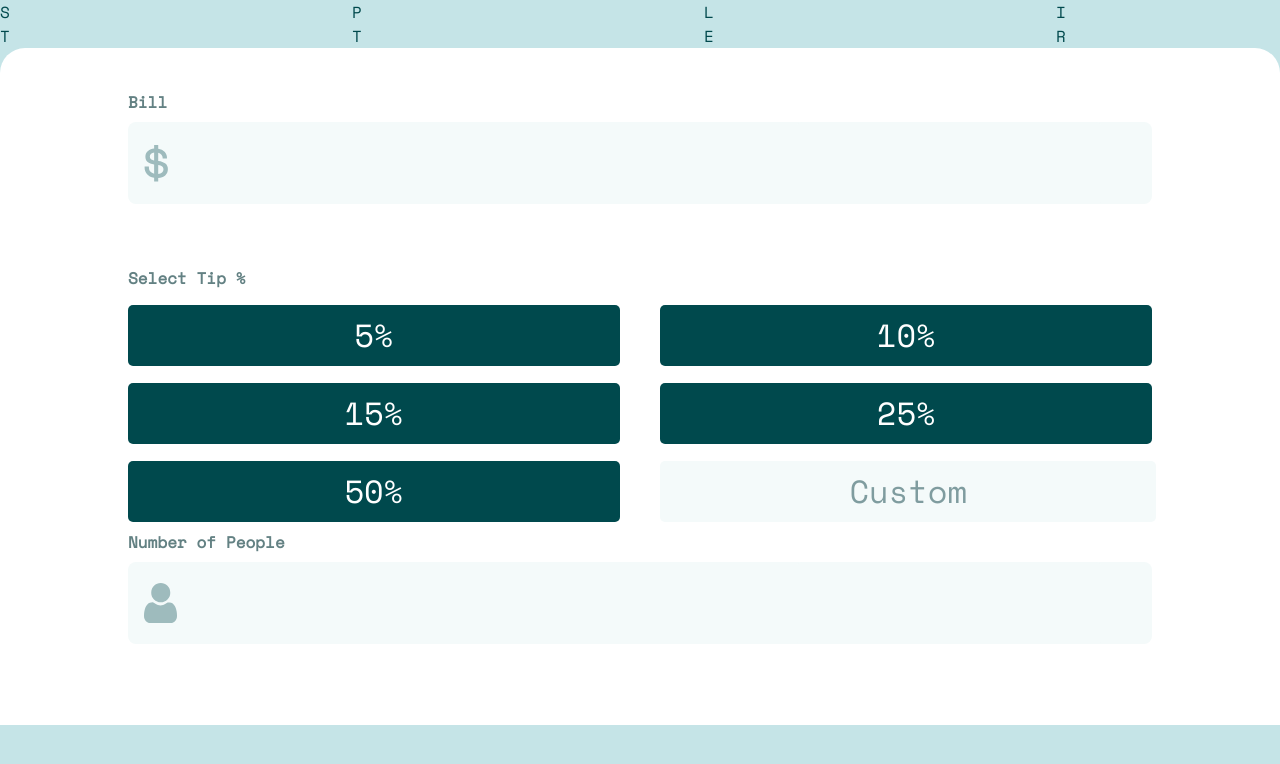
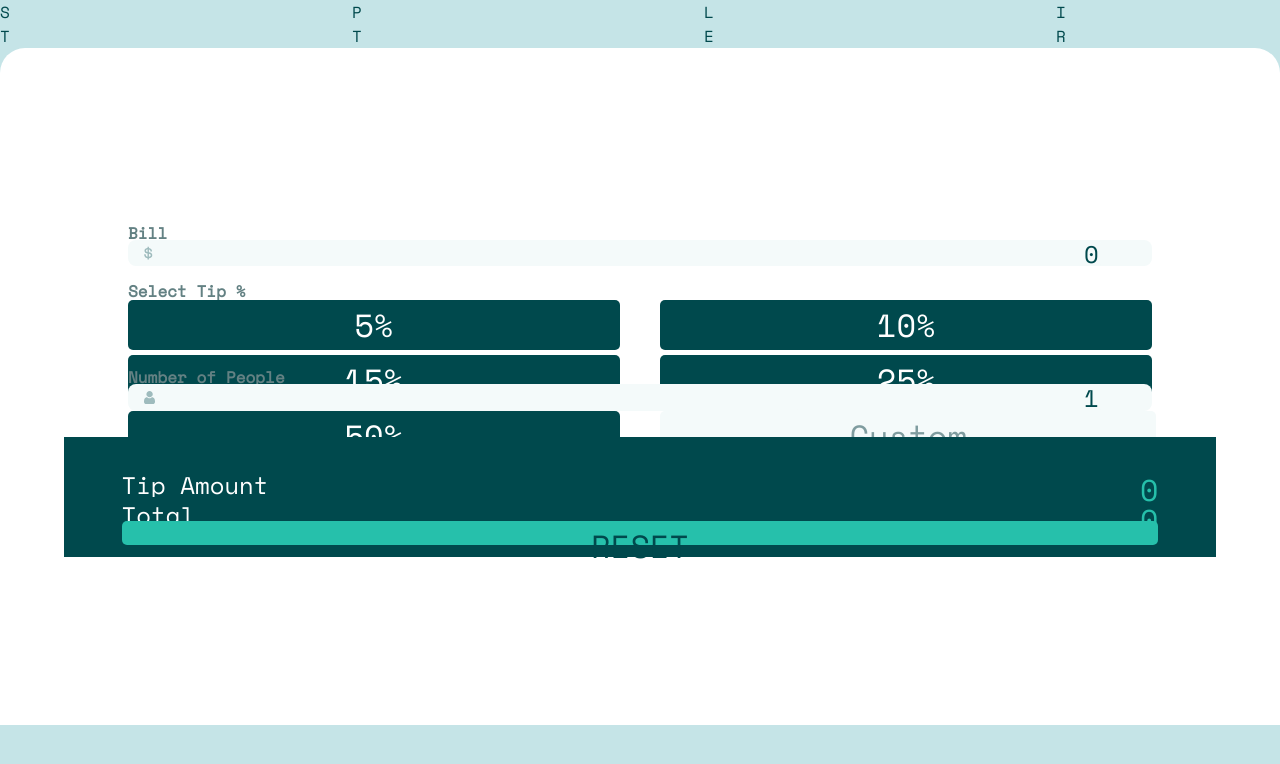
Before and after one commit to maperezromero/tip-calculator-app, a React (Create React App) app: page / in a window 1280 px wide. Shown: the top 764 px of the page. Built offline with nearby package versions, Linux system fonts and the light colour scheme.

Commit message:
Add: Calculations

```diff
--- a/src/App.css
+++ b/src/App.css
@@ -3,7 +3,6 @@
 *{
   font-family: 'Space Mono', monospace;
 }
-
 .App-header {
   background-color: #282c34;
   min-height: 100vh;
@@ -152,6 +151,50 @@ html, body, #root, #root>div{
   left: 1em;
 }
 
+.output{
+  background-color: hsl(183, 100%, 15%);
+  width: 90%;
+  display: flex;
+  flex-direction: column;
+  justify-content: center;
+  align-items: center;
+  position: relative;
+}
+
+.title-output{
+  color: white;
+  font-size: 1.5em;
+}
+.text-person{
+  color: hsl(189, 41%, 70%);
+}
+.amount-output{
+  color: hsl(172, 67%, 45%);
+  height: 100%;
+  text-align: end;
+  font-size: 30px;
+  border: 0px none;
+  border-radius: 5px;
+  position: absolute;
+  right: 5%;
+  outline: none;
+}
+.reset{
+  background-color: hsl(172, 67%, 45%);
+  color: hsl(183, 100%, 15%);
+  font-size: 2em;
+  border: none;
+  border-radius: 5px;
+  height: 20%;
+  width: 90%;
+  position: absolute;
+  bottom: 10%;
+}
+.dollar-output{
+  background-color: hsl(183, 100%, 15%);
+  color: hsl(172, 67%, 45%);;
+  height: 10%
+}
 @media screen and (max-width: 767px){
   .App{
     display: flex;
@@ -159,6 +202,8 @@ html, body, #root, #root>div{
     gap:15px;
   }
   .container{
+    display: flex;
+    flex-direction: column;
     align-content: center;
 
   }
@@ -180,17 +225,17 @@ html, body, #root, #root>div{
 
   }
   .output{
-    height: 40%;
-
-    display: grid;
+    height: 30%;
+    border-radius: 15px;
   }
 }
   .calculator{
     height: 84.6%;
     bottom: 0px;
     border-radius: 25px 25px 0 0;
-    /*
-     */
+    display: flex;
+    align-items: center;
+    flex-direction: column;
   }
   .bill{
     top:5%;
@@ -198,6 +243,13 @@ html, body, #root, #root>div{
   .tip-container{
     grid-template-columns: 1fr 1fr;
     grid-template-rows: 1fr 1fr 1fr;
+  }
+  .tip-amount, .total-amount{
+    height: 25%;
+    width: 90%;
+    display: flex;
+    overflow: hidden;
+
   }
 
 @media screen and (min-width: 768px){
--- a/src/App.js
+++ b/src/App.js
@@ -1,17 +1,21 @@
 // import logo from './logo.svg';
-import { useState } from 'react';
+import { createContext, useState } from 'react';
 import './App.css';
 import { Bill } from './components/bill';
 import { Persons } from './components/persons';
 import { Tip } from './components/tip';
+import { TipAmount } from './components/tip-amount';
+import { TotalAmount } from './components/total-amount';
+
+export const valuesContext = createContext(null);
 
 function App() {
   const title = 'SPLITTER';
   let counter = 0;
   const [ values, setValues] = useState({
     bill: 0,
-    tip: 0,
-    persons: 0,
+    tip: 'Custom',
+    persons: 1,
     tipAmount: 0,
     total: 0,
   })
@@ -30,6 +34,7 @@ function App() {
             })}
           </span>
         </span>
+        <valuesContext.Provider value = {{values, setValues}}>
           <span className = "calculator">
             <span className = "input">
                 <Bill/>
@@ -37,8 +42,15 @@ function App() {
                 <Persons/>
             </span>
             <span className = "output">
+                <TipAmount/>
+                <TotalAmount/>
+                <button className = "reset">
+                  RESET
+                </button>
             </span>
           </span>
+        </valuesContext.Provider>
+
       </div>
     </div>
   );
--- a/src/components/bill.js
+++ b/src/components/bill.js
@@ -1,8 +1,18 @@
+import { useContext } from 'react';
 import dollar from '../images/icon-dollar.svg';
+import {valuesContext} from '../App.js';
+import {calculation} from '../helpers/calculation';
+export const Bill = () => {
+    const { values, setValues } = useContext(valuesContext)
 
-export const Bill = () => {
+    const handleInput = (e) => {
 
+        setValues({...calculation({...values, bill: Number(e.target.value)})})
 
+    }
+    const resetInput = () => {
+        setValues({...values, bill: ''})
+    }
     return (
         <span className = "bill">
             <span className = "text">
@@ -10,7 +20,7 @@ export const Bill = () => {
             </span>
             <span className = "amount-container">
                 <img src = { dollar } alt = "dollar" className = "dollar"/>
-                <input className = "amount"/>
+                <input className = "amount" value = {values.bill} onChange= {handleInput} onClick = {()=>resetInput()}/>
             </span>
         </span>
     )
--- a/src/components/persons.js
+++ b/src/components/persons.js
@@ -1,6 +1,20 @@
+
+import { useContext } from 'react'
+import { valuesContext } from '../App'
 import iconPerson from '../images/icon-person.svg'
+import {calculation} from '../helpers/calculation';
+
 
 export const Persons = () => {
+    const { values, setValues } = useContext(valuesContext)
+    const handleInput = (e) =>{
+        setValues({...calculation({...values, persons: Number(e.target.value)})})
+
+    }
+
+    const resetInput = () => {
+        setValues({...values, persons: ''})
+    }
     return (
         <span className = "persons">
             <span className = "text">
@@ -8,7 +22,7 @@ export const Persons = () => {
             </span>
             <span className = "people-container">
                 <img src = { iconPerson } alt = "person" className = "person"/>
-                <input className = "number-people"/>
+                <input className = "number-people" value={values.persons} onChange ={handleInput} onClick={resetInput}/>
             </span>
         </span>
     )
--- /dev/null
+++ b/src/components/tip-amount.js
@@ -0,0 +1,22 @@
+import { useContext } from 'react'
+import { valuesContext } from '../App'
+
+export const TipAmount = () =>{
+    const { values } = useContext(valuesContext)
+    return (
+        <span className = "tip-amount">
+            <span className="output-text">
+                <span className = "title-output">
+                    Tip Amount
+                </span>
+                <br/>
+                <span className = "text-person">
+                    / person
+                </span>
+            </span>
+            <span className = "amount-output">
+                {values.tipAmount}
+            </span>
+        </span>
+    )
+}
--- a/src/components/tip.js
+++ b/src/components/tip.js
@@ -1,12 +1,29 @@
+import { useContext } from "react";
+import { valuesContext } from "../App";
+import { calculation } from "../helpers/calculation";
 
 export const Tip = () => {
+    const { values, setValues } = useContext(valuesContext)
+    let selected;
+    const handleInput = (e) => {
+        setValues({...calculation({...values, tip: Number(e.target.value)})})
+    }
+    const resetInput = () => {
+        setValues({...values, tip: ''})
+    }
+    const handleClick = (e) => {
+        console.log(e);
+        console.log(e.target.id.indexOf('-'));
+        selected = e.target.id.substring(e.target.id.indexOf('-'),2);
+        console.log(selected);
+    }
     return (
         <span className = "tip">
             <span className = "text">
                 Select Tip %
             </span>
             <span className = "tip-container">
-                <button className = "tip-button" id = "tip-5">
+                <button className = {`tip-button ${selected === 5? 'selected': null}`} id = "tip-5" onClick={handleClick}>
                     5%
                 </button>
                 <button className = "tip-button" id = "tip-10">
@@ -21,7 +38,7 @@ export const Tip = () => {
                 <button className = "tip-button" id = "tip-50">
                     50%
                 </button>
-                <input type="text" className = "custom-tip" defaultValue="Custom"/>
+                <input type="text" className = "custom-tip"  value={values.tip} onClick={()=> resetInput()} onChange = {handleInput}/>
             </span>
         </span>
     );
--- /dev/null
+++ b/src/components/total-amount.js
@@ -0,0 +1,22 @@
+import { useContext } from 'react'
+import { valuesContext } from '../App'
+
+export const TotalAmount = () =>{
+    const { values } = useContext(valuesContext)
+    return (
+        <span className = "total-amount">
+            <span className="output-text">
+                <span className = "title-output">
+                    Total
+                </span>
+                <br/>
+                <span className = "text-person">
+                    / person
+                </span>
+            </span>
+            <span className = "amount-output">
+                {values.total}
+            </span>
+        </span>
+    )
+}
--- /dev/null
+++ b/src/helpers/calculation.js
@@ -0,0 +1,22 @@
+export const calculation = (values) => {
+    console.log(values);
+    let total = 0;
+    if (typeof(values.bill)==='number'){
+        if (typeof(values.persons)==='number'){
+            total = ((values.bill*(values.tip/100))+values.bill)/values.persons;
+
+            console.log(':::8');
+            if (typeof(values.tip)==='number'){
+                total = ((values.bill*(values.tip/100))+values.bill)/values.persons;
+                values = {...values, tipAmount: ((values.bill*(values.tip/100))/values.persons) ,total: total}
+
+            }else{
+                values = {...values, total: values.bill/values.persons}
+            }
+        }
+    }else{
+        values ={...values, total:0}
+        console.log('ELSE');
+    }
+    return values;
+}
```
Lines whose indentation alone changed are shown as unchanged.
